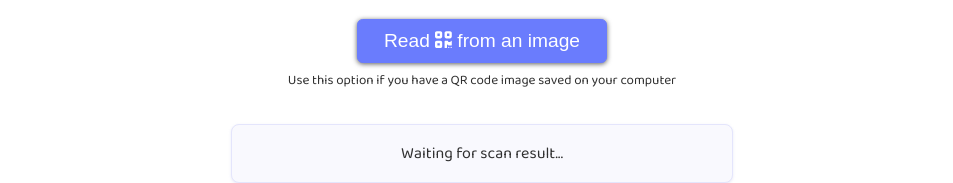
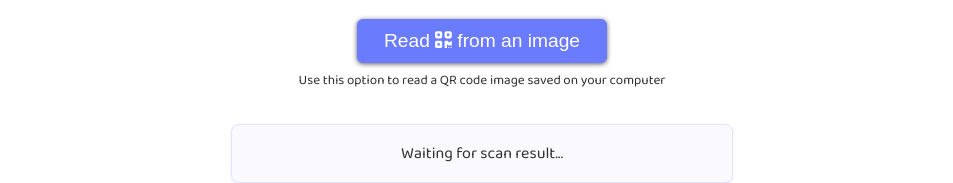
Before and after one commit to thirdwheelstudios/qr-reader, a Vue app: page / in a window 1280 px wide. Shown: the part 168-351 px from the top of the page, without its empty margins (158-1111 px from the left). Built offline with nearby package versions, Linux system fonts and the light colour scheme.

Commit message:
Wording tweak

```diff
--- a/src/views/ScanView.vue
+++ b/src/views/ScanView.vue
@@ -50,7 +50,7 @@ const handleScanResult = (data?: ScanResult) => {
       Read <font-awesome-icon :icon="['fas', 'qrcode']" /> from an image
     </button>
     <small
-      >Use this option if you have a QR code image saved on your computer</small
+      >Use this option to read a QR code image saved on your computer</small
     >
     <input
       ref="fileInput"
```
